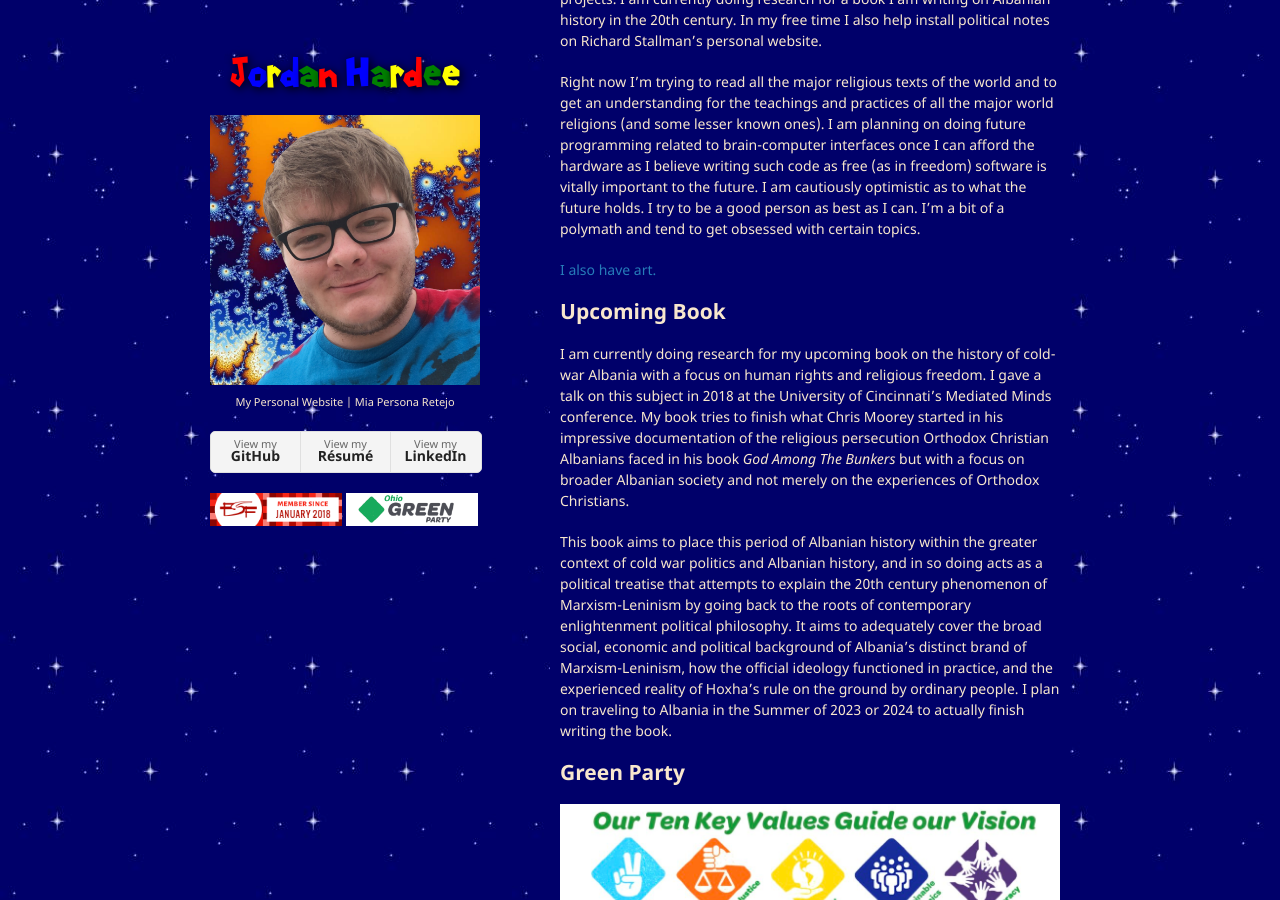
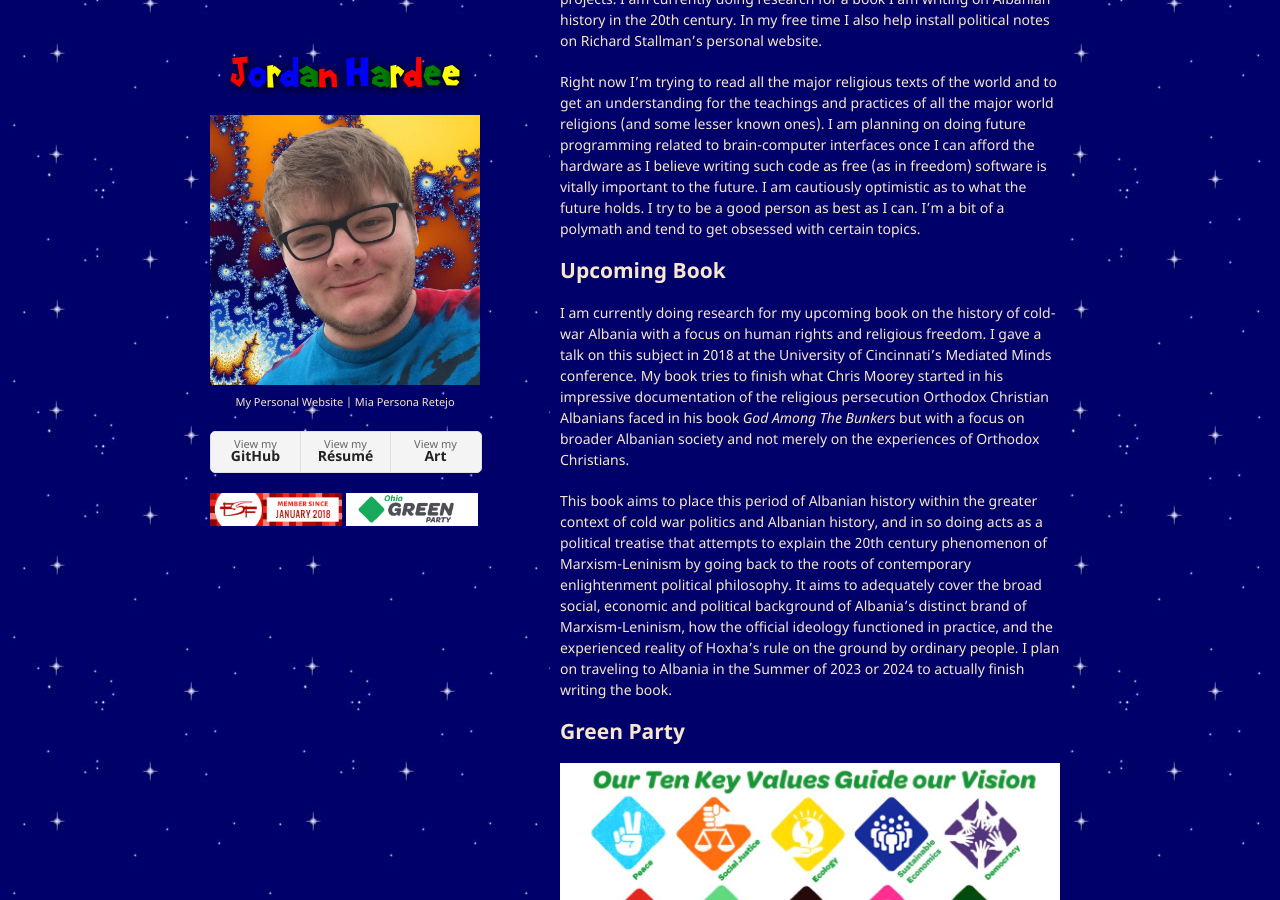
Before and after one commit to jordanhardee/jordanhardee.github.io, a Jekyll site: the page built from index.md, in a window 1280 px wide and 900 px high, scrolled down 394 px. Built offline with Jekyll 4.4.1, drawn with Linux system fonts in a browser that asks for light colours; our own code applies the rules of GitHub Pages for plain Markdown files.

Commit message:
art link update

```diff
--- a/_layouts/default.html
+++ b/_layouts/default.html
@@ -50,7 +50,7 @@
         <ul class="downloads">
           <li><a href="https://github.com/jordanhardee">View my<strong>GitHub</strong></a></li>
           <li><a href="/resume.html">View my<strong>Résumé</strong></a></li>
-          <li><a href="https://www.linkedin.com/in/jordan-hardee-493981208?trk=people-guest_people_search-card">View my <strong>LinkedIn</strong></a></li>
+          <li><a href="/art.html">View my <strong>Art</strong></a></li>
         </ul>
         {% endif %}
         <a href="https://fsf.org"><img src="/assets/img/fsf-member.png" alt="FSF Member since January 2018" width=49%;></a>
--- a/index.md
+++ b/index.md
@@ -11,8 +11,6 @@ Hello my name is Jordan Hardee. I am a 24 year old IT student who goes to the Un
 I am the Press Secretary of the Ohio Green Party and the General Secretary of the Warren County Green Party. I am an associate member of the Free Software Foundation, a member of Esperanto-USA, and The Planetary Society. I am very passionate about these things. I have written previously for _2600: The Hacker Quarterly_ under various pseudonyms and have anonymously contributed to a number of free software and peer-to-peer projects. I am currently doing research for a book I am writing on Albanian history in the 20th century. In my free time I also help install political notes on Richard Stallman's personal website.
 
 Right now I'm trying to read all the major religious texts of the world and to get an understanding for the teachings and practices of all the major world religions (and some lesser known ones). I am planning on doing future programming related to brain-computer interfaces once I can afford the hardware as I believe writing such code as free (as in freedom) software is vitally important to the future. I am cautiously optimistic as to what the future holds. I try to be a good person as best as I can. I'm a bit of a polymath and tend to get obsessed with certain topics.
-
-[I also have art.](./art.html)
 
 ## Upcoming Book
 
```
Also changed, not shown: resume.md (+3 -0 lines).
